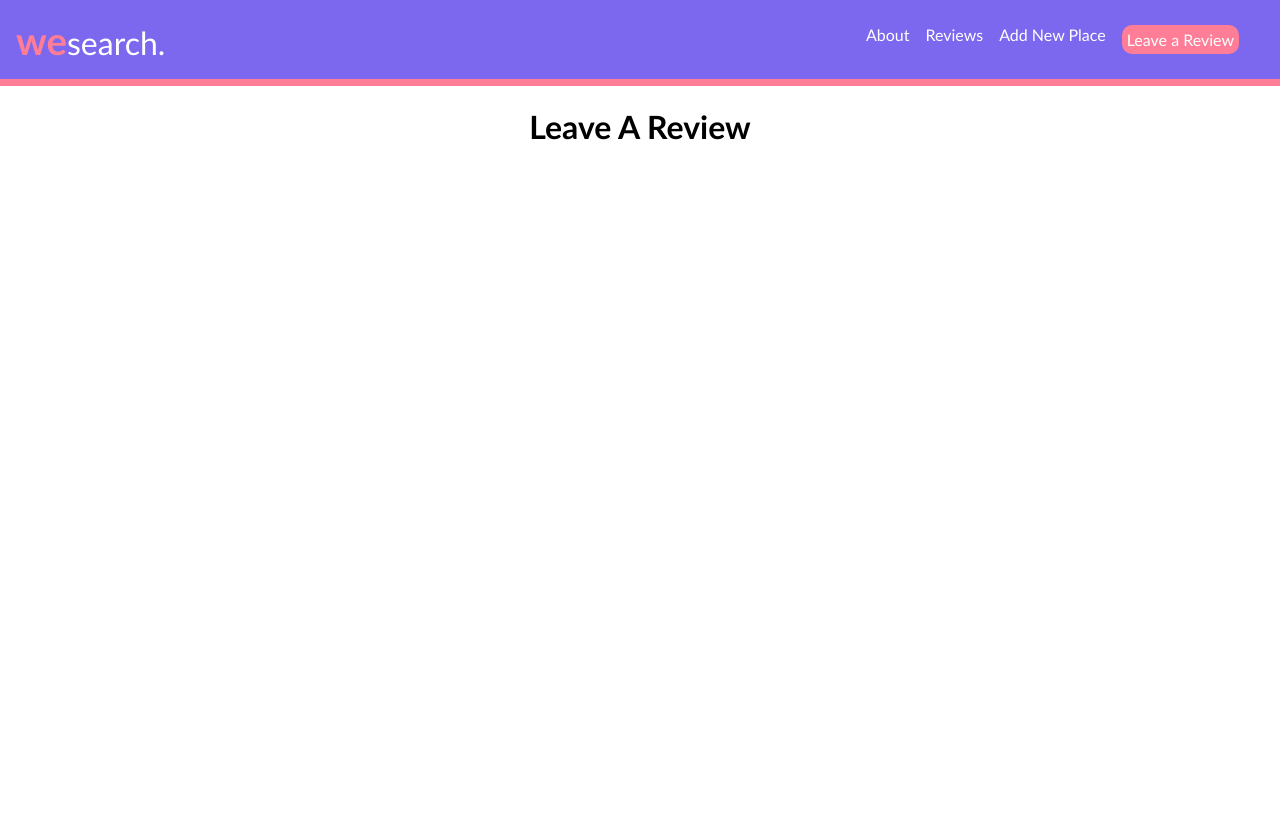
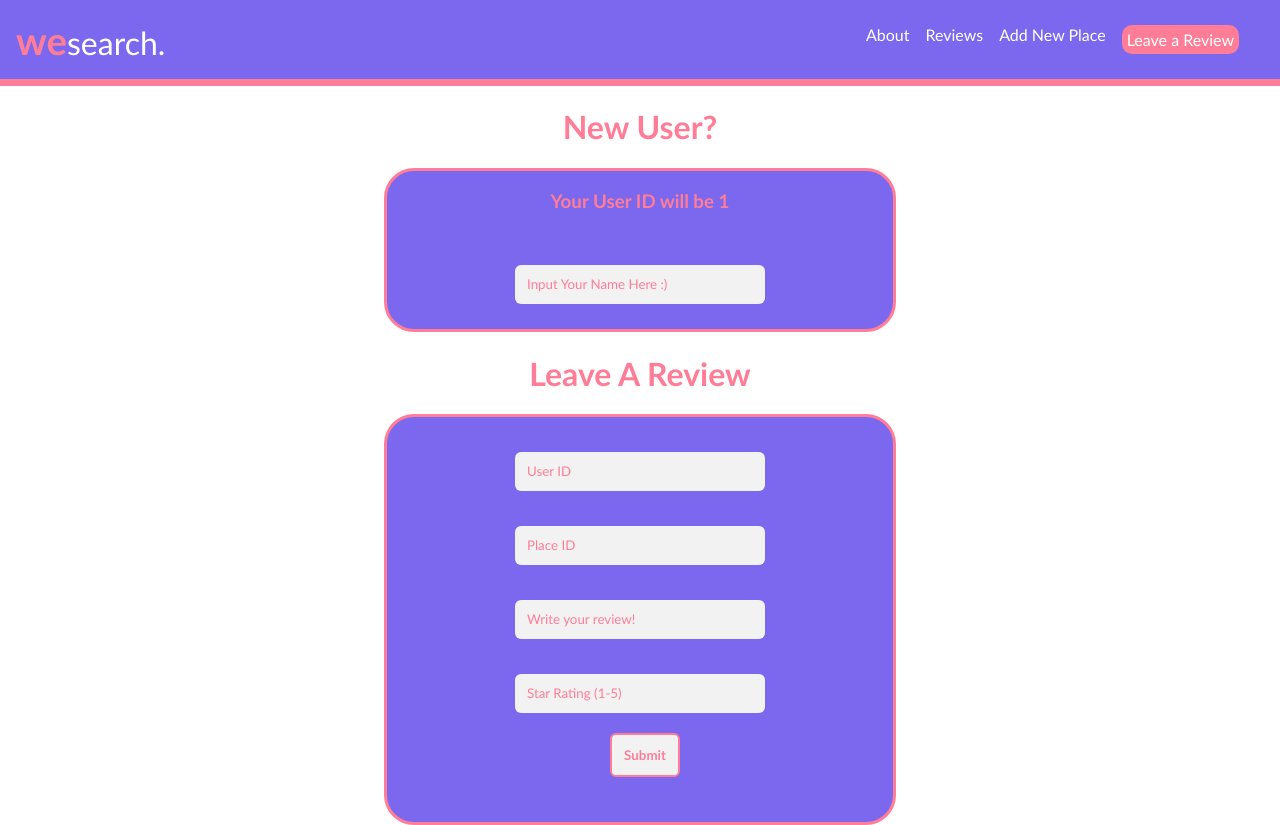
Before and after one commit to thesymbolicway/WESearch, a React (Create React App) app: page /addreview in a window 1280 px wide. Before the commit the page ends 800 px from the top, so only its background shows below. Built offline with nearby package versions, Linux system fonts and the light colour scheme; no server answers.

Commit message:
finished up everything. have a functional review add and user add

```diff
--- a/src/pages/CommentPopup.js
+++ b/src/pages/CommentPopup.js
@@ -8,6 +8,7 @@ export default function CommentPopup(props) {
   const [location, setLocation] = useState(props.newPlace.location)
   const [image_url, setImage_url] = useState(props.newPlace.image_url)
 
+  //patch request to update what we dont like and keep what we do
   function handleSubmit(e) {
     e.preventDefault();
     const updatedPlace = { name, category, price, location, image_url };
--- a/src/pages/Inputform.js
+++ b/src/pages/Inputform.js
@@ -6,6 +6,7 @@ export default function Home({ places }) {
   const [location, setLocation] = useState('')
   const [image_url, setImage_url] = useState('')
 
+  //post request to submit a new place
   function handleSubmit(e) {
     e.preventDefault()
     const place = { name, category, price, location, image_url }
@@ -13,18 +14,25 @@ export default function Home({ places }) {
       method: 'POST',
       headers: { 'Content-Type': 'application/json' },
       body: JSON.stringify(place),
-    })
-    .then(setName(''), setCategory(''), setPrice(''), setLocation(''), setImage_url(''))
+    }).then(
+      setName(''),
+      setCategory(''),
+      setPrice(''),
+      setLocation(''),
+      setImage_url(''),
+    )
   }
-  const text = "Submit"
+
+  //setting timer to change text of button
+  const text = 'Submit'
   const [buttonText, setButtonText] = useState(text)
 
-  useEffect(()=> {
-    const timer = setTimeout(()=> {
-       setButtonText(text);
-    }, 1000);
-    return ()=> clearTimeout(timer);
- }, [buttonText])
+  useEffect(() => {
+    const timer = setTimeout(() => {
+      setButtonText(text)
+    }, 1000)
+    return () => clearTimeout(timer)
+  }, [buttonText])
 
   return (
     <>
@@ -73,7 +81,11 @@ export default function Home({ places }) {
             value={image_url}
             onChange={(e) => setImage_url(e.target.value)}
           />
-          <button className="submit-button" type="submit" onClick={() => setButtonText("Submitted!")}>
+          <button
+            className="submit-button"
+            type="submit"
+            onClick={() => setButtonText('Submitted!')}
+          >
             {buttonText}
           </button>
         </form>
--- a/src/pages/LeaveReview.js
+++ b/src/pages/LeaveReview.js
@@ -1,7 +1,111 @@
-export default function LeaveReview(){
-    return (
-        <>
-        <h1>Leave A Review</h1>
-        </>
-    )
+import { useState, useEffect } from 'react'
+
+export default function LeaveReview() {
+  const [user_id, setName] = useState('')
+  const [place_id, setPlace] = useState('')
+  const [review, setReview] = useState('')
+  const [star_rating, setStar_rating] = useState('')
+  const [name, setUserName] = useState('')
+  const [users, setUsers] = useState('')
+
+//fetching all users
+  useEffect(() => {
+    fetch('http://localhost:9292/users')
+      .then((res) => res.json())
+      .then((data) => setUsers(data))
+  }, [users])
+
+//setting variable to the new user
+  const userId = users.length + 1
+
+  //creates a new user
+    function handleSubmitUser(e) {
+      e.preventDefault()
+      const user = { name }
+      fetch('http://localhost:9292/users', {
+        method: 'POST',
+        headers: { 'Content-Type': 'application/json' },
+        body: JSON.stringify(user),
+      })
+      .then(setUserName(''));
+    }
+
+//submits a new review
+  function handleSubmit(e) {
+    e.preventDefault()
+    const newReview = { user_id, review, place_id, star_rating }
+    fetch('http://localhost:9292/reviews', {
+      method: 'POST',
+      headers: { 'Content-Type': 'application/json' },
+      body: JSON.stringify(newReview),
+    }).then(setName(''), setPlace(''), setReview(''), setStar_rating(''))
+  }
+
+//setting state to button to change its text after 2 second
+  const text = 'Submit'
+  const [buttonText, setButtonText] = useState(text)
+
+  useEffect(() => {
+    const timer = setTimeout(() => {
+      setButtonText(text)
+    }, 2000)
+    return () => clearTimeout(timer)
+  }, [buttonText])
+  return (
+    <>
+      <div>
+        <h1 className="title">New User?</h1>
+        <form className="form" onSubmit={handleSubmitUser}>
+          <h3>Your User ID will be {userId}</h3>
+          <input
+            name="name"
+            placeholder="Input Your Name Here :)"
+            required=""
+            type="text"
+            onChange={(e) => setUserName(e.target.value)}
+          />
+        </form>
+      </div>
+      <h1 className="title">Leave A Review</h1>
+      <div className="form-container">
+        <form className="form" onSubmit={handleSubmit}>
+          <input
+            name="name"
+            placeholder="User ID"
+            required=""
+            type="text"
+            onChange={(e) => setName(e.target.value)}
+          />
+          <input
+            name="place"
+            placeholder="Place ID"
+            required=""
+            type="text"
+            onChange={(e) => setPlace(e.target.value)}
+          />
+          <input
+            name="review"
+            placeholder="Write your review!"
+            required=""
+            type="text"
+            onChange={(e) => setReview(e.target.value)}
+          />
+          <input
+            name="star_rating"
+            placeholder="Star Rating (1-5)"
+            required=""
+            type="text"
+            onChange={(e) => setStar_rating(e.target.value)}
+          />
+          <button
+            className="submit-button"
+            type="submit"
+            onClick={() => setButtonText('Submitted!')}
+          >
+            {buttonText}
+          </button>
+        </form>
+      </div>
+    </>
+  )
 }
--- a/src/pages/Reviews.js
+++ b/src/pages/Reviews.js
@@ -4,12 +4,14 @@ import { useState, useEffect } from 'react'
 export default function Reviews() {
   const [places, setPlaces] = useState([])
 
+  //grabbing all of our places
   useEffect(() => {
     fetch('http://localhost:9292/places')
       .then((res) => res.json())
       .then((data) => setPlaces(data))
   }, [])
 
+  //sending delete request with said instance
   const handleDelete = (id) => {
     fetch(`http://localhost:9292/places/${id}`, {
       method: 'DELETE',
@@ -18,7 +20,8 @@ export default function Reviews() {
       .then(setPlaces(places.filter((place) => place.id !== id)))
   }
 
-  const [reviews, setReviews] = useState([]);
+  //getting all reviews
+  const [reviews, setReviews] = useState([])
 
   useEffect(() => {
     fetch('http://localhost:9292/reviews')
@@ -26,12 +29,16 @@ export default function Reviews() {
       .then((data) => setReviews(data))
   }, [])
 
-  const [ searchTerm, setSearchTerm ] = useState("")
+  //creating a search function for our list of places
+  const [searchTerm, setSearchTerm] = useState('')
 
-  const placesToDisplay = places.filter((place) => ((place.name + place.category + place.location).toLowerCase().includes(searchTerm.toLowerCase())))
+  const placesToDisplay = places.filter((place) =>
+    (place.name + place.category + place.location)
+      .toLowerCase()
+      .includes(searchTerm.toLowerCase()),
+  )
 
-
-  function handleChange(event){
+  function handleChange(event) {
     setSearchTerm(event.target.value)
   }
 
@@ -47,7 +54,13 @@ export default function Reviews() {
           <option value="Venues">Venue</option>
         </select>
       </div>
-      <input type="text" className="search-Btn" placeholder="Search..." value={searchTerm} onChange={handleChange}></input>
+      <input
+        type="text"
+        className="search-Btn"
+        placeholder="Search..."
+        value={searchTerm}
+        onChange={handleChange}
+      ></input>
       <div className="review-container">
         <div className="cards">
           {placesToDisplay.map((place) => {
```
Also changed, not shown: src/pages/PlaceCard.js (line endings or trailing spaces).
